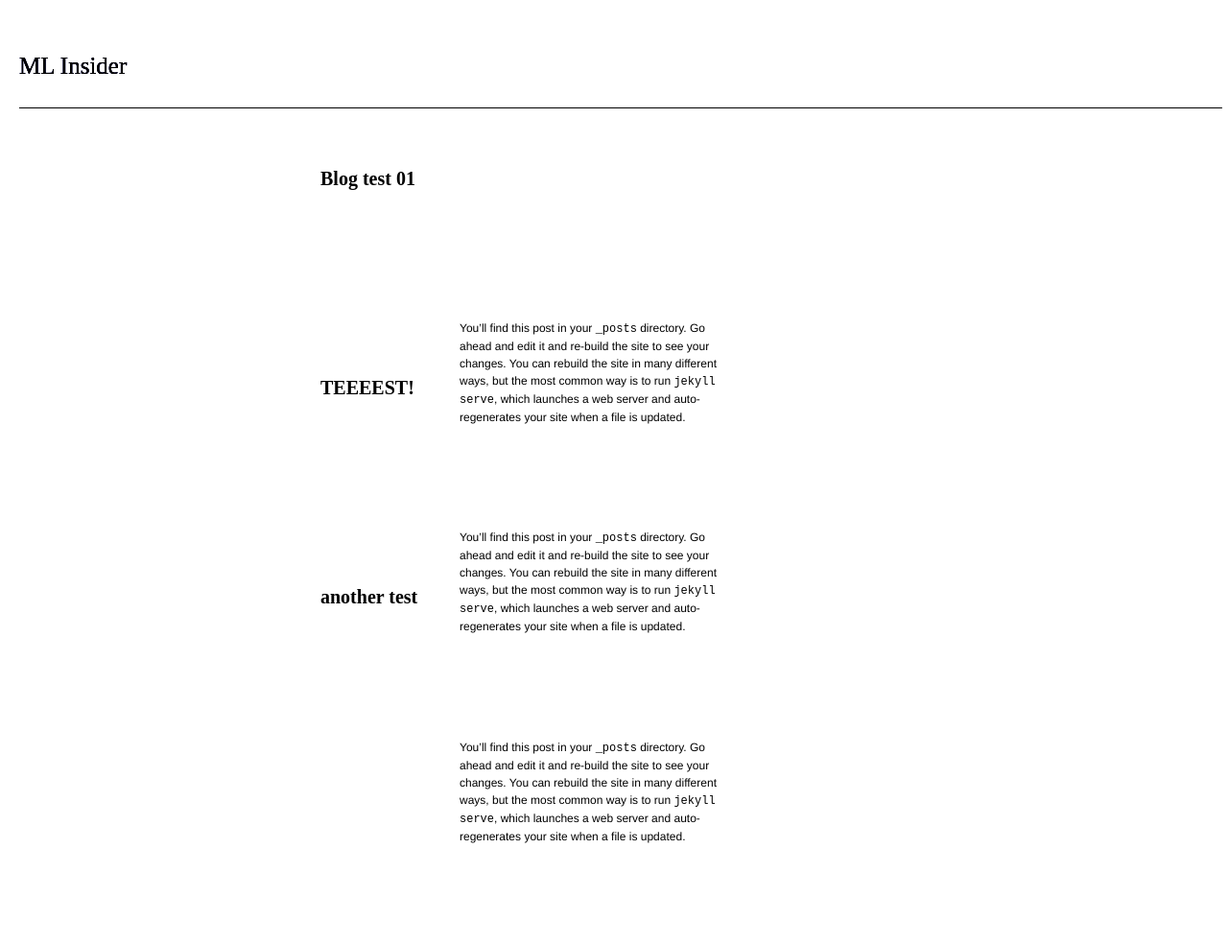
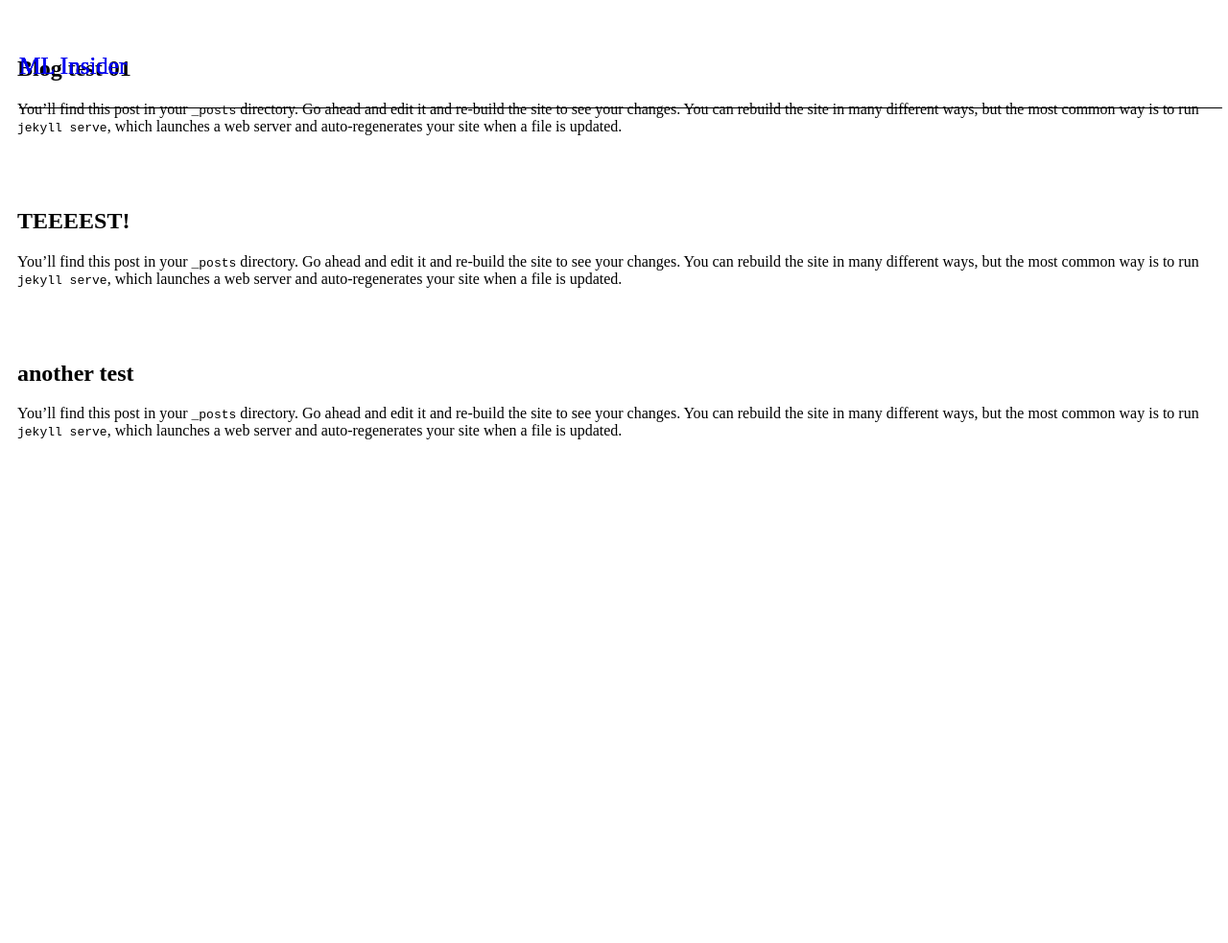
Before and after one commit to tsavas/ml_insider, a Jekyll site: the page built from index.html, in a window 1280 px wide. Shown: the whole page at 96% size. Built offline with Jekyll 4.4.1, drawn with Linux system fonts in a browser that asks for light colours; Markdown is read by kramdown in place of the engine named in the settings; after the commit the page ends 900 px from its top, so only the background shows below that.

Commit message:
testing an adjustment to css

```diff
--- a/_layouts/default.html
+++ b/_layouts/default.html
@@ -9,9 +9,8 @@
 
 <body>
     {% include header.html %}
-    <div id="Blogbody" class="Hilight">
+    <div>
         {{content}}
-
     </div>
         {% include footer.html %}
 </body>
```
